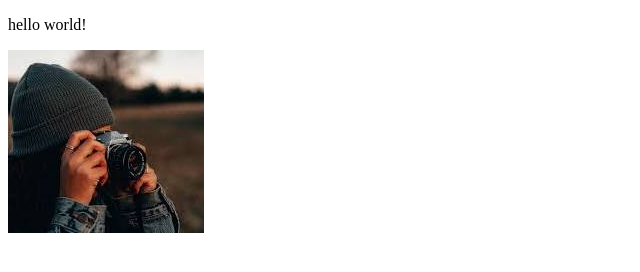
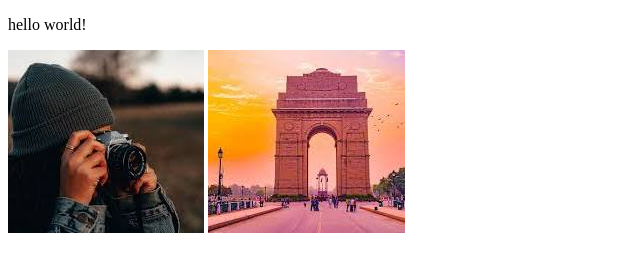
Before and after one commit to lonelycodeenthu/repo1, a plain HTML site: page index.html in a window 1280 px wide. Shown: the whole page, without its empty margins (0-640 px from the left). Drawn offline with Linux system fonts and the light colour scheme.

Commit message:
completed new design

```diff
--- a/index.html
+++ b/index.html
@@ -1,12 +1,16 @@
 <!DOCTYPE html>
 <html lang="en">
+
 <head>
     <meta charset="UTF-8">
     <meta name="viewport" content="width=device-width, initial-scale=1.0">
     <title>Document</title>
 </head>
+
 <body>
     <p>hello world!</p>
     <img src="download.jpeg">
+    <img src="download (1).jpeg">
 </body>
+
 </html>
```
Also changed, not shown: download (1).jpeg (added).
